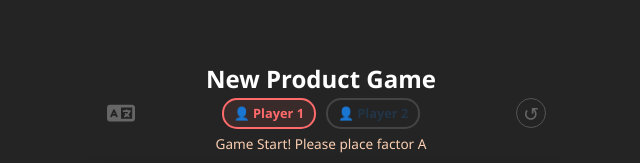
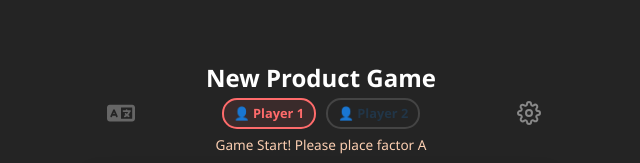
Before and after one commit to ppggxn/newProductGame, a React (Vite) app: page / in a window 1280 px wide. Shown: the top 163 px of the page, without its empty margins (319-959 px from the left). Built offline with nearby package versions, Linux system fonts and the light colour scheme.

Commit message:
feat: reset button

```diff
--- a/src/App.css
+++ b/src/App.css
@@ -186,3 +186,27 @@
   pointer-events: none; /* 物理禁用所有点击，防止人类手快 */
   transition: opacity 0.3s;
 }
+
+/* 鼠标悬停标题时的反馈 */
+.header h1:hover {
+  opacity: 0.8;
+  transform: scale(1.02);
+  transition: all 0.2s ease;
+}
+
+/* 按钮样式微调 */
+.settings-btn {
+  background: none;
+  border: none;
+  color: #888;
+  cursor: pointer;
+  padding: 5px;
+  display: flex;
+  align-items: center;
+  transition: color 0.3s;
+}
+
+.settings-btn:hover {
+  color: #fff;
+  transform: rotate(45deg); /* 齿轮旋转效果 */
+}
--- a/src/App.jsx
+++ b/src/App.jsx
@@ -208,7 +208,10 @@
     <div className="game-container">
 
       <div className="header">
-        <h1>{t.title}</h1>
+        {/* 将重置功能绑定到标题，增加 pointer 样式 */}
+        <h1 onClick={startNewGame} style={{ cursor: 'pointer' }} title={t.reset}>
+          {t.title}
+        </h1>
         <div className="info-panel">
             <div className="panel-spacer">{/* 语言切换按钮 */}
               <button className={"language-btn"} onClick={() => setLang(lang === 'zh' ? 'en' : 'zh')}>
@@ -225,7 +228,12 @@
                 </div>
             </div>
             <div className="panel-right">
-                <button className="reset-btn-mini" onClick={startNewGame} title={t.reset}>↺</button>
+              <button className="settings-btn" onClick={() => console.log('Open Settings')} title="Settings">
+              <svg viewBox="0 0 24 24" width="24" height="24" fill="none" stroke="currentColor" strokeWidth="2" strokeLinecap="round" strokeLinejoin="round">
+                  <circle cx="12" cy="12" r="3"></circle>
+                  <path d="M19.4 15a1.65 1.65 0 0 0 .33 1.82l.06.06a2 2 0 0 1 0 2.83 2 2 0 0 1-2.83 0l-.06-.06a1.65 1.65 0 0 0-1.82-.33 1.65 1.65 0 0 0-1 1.51V21a2 2 0 0 1-2 2 2 2 0 0 1-2-2v-.09A1.65 1.65 0 0 0 9 19.4a1.65 1.65 0 0 0-1.82.33l-.06.06a2 2 0 0 1-2.83 0 2 2 0 0 1 0-2.83l.06-.06a1.65 1.65 0 0 0 .33-1.82 1.65 1.65 0 0 0-1.51-1H3a2 2 0 0 1-2-2 2 2 0 0 1 2-2h.09A1.65 1.65 0 0 0 4.6 9a1.65 1.65 0 0 0-.33-1.82l-.06-.06a2 2 0 0 1 0-2.83 2 2 0 0 1 2.83 0l.06.06a1.65 1.65 0 0 0 1.82.33H9a1.65 1.65 0 0 0 1-1.51V3a2 2 0 0 1 2-2 2 2 0 0 1 2 2v.09a1.65 1.65 0 0 0 1 1.51 1.65 1.65 0 0 0 1.82-.33l.06-.06a2 2 0 0 1 2.83 0 2 2 0 0 1 0 2.83l-.06.06a1.65 1.65 0 0 0-.33 1.82V9a1.65 1.65 0 0 0 1.51 1H21a2 2 0 0 1 2 2 2 2 0 0 1-2 2h-.09a1.65 1.65 0 0 0-1.51 1z"></path>
+              </svg>
+          </button>
             </div>
         </div>
         <div className="message-box">{getParsedMsg(msgObj)}</div>
```
Also changed, not shown: public/logo.png.
